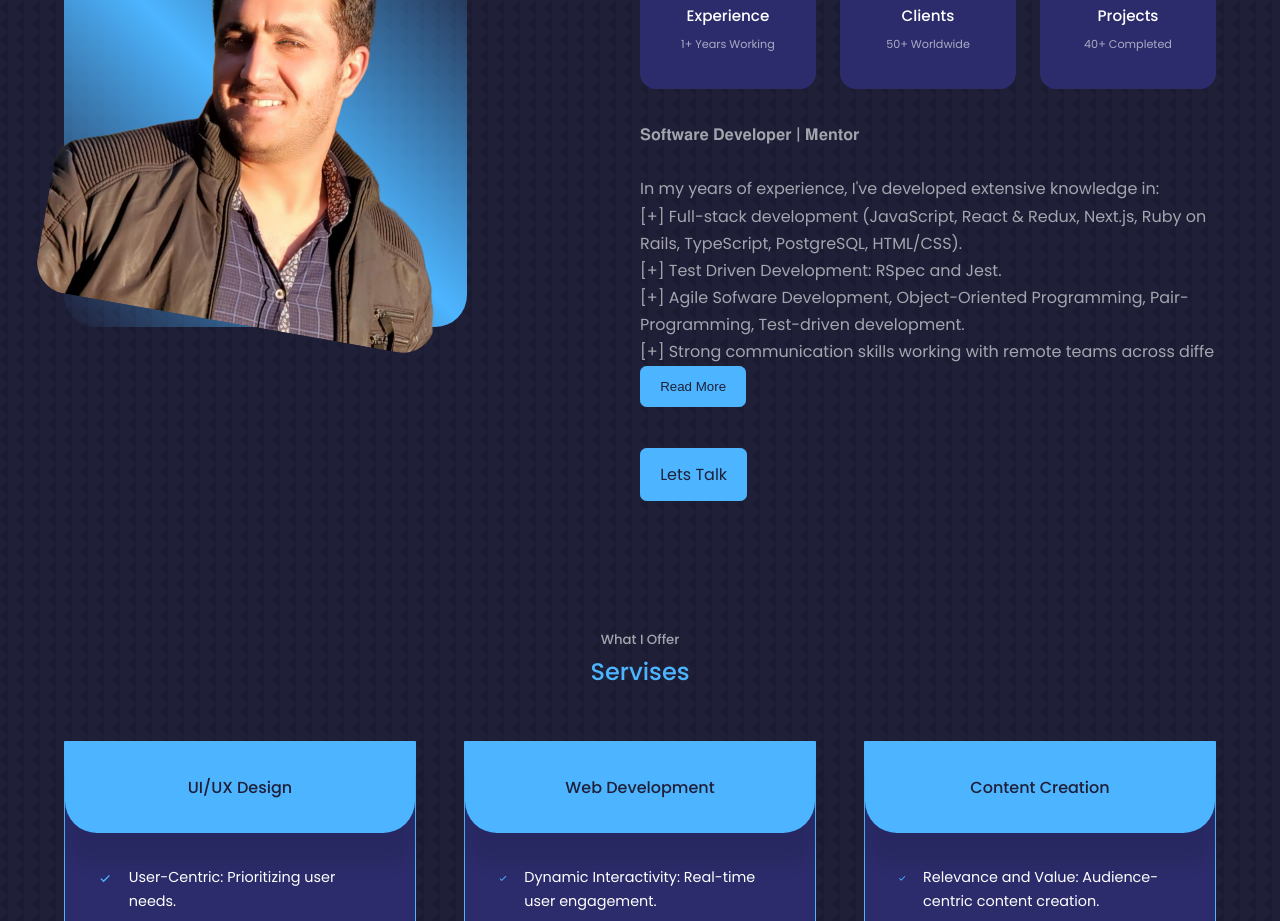
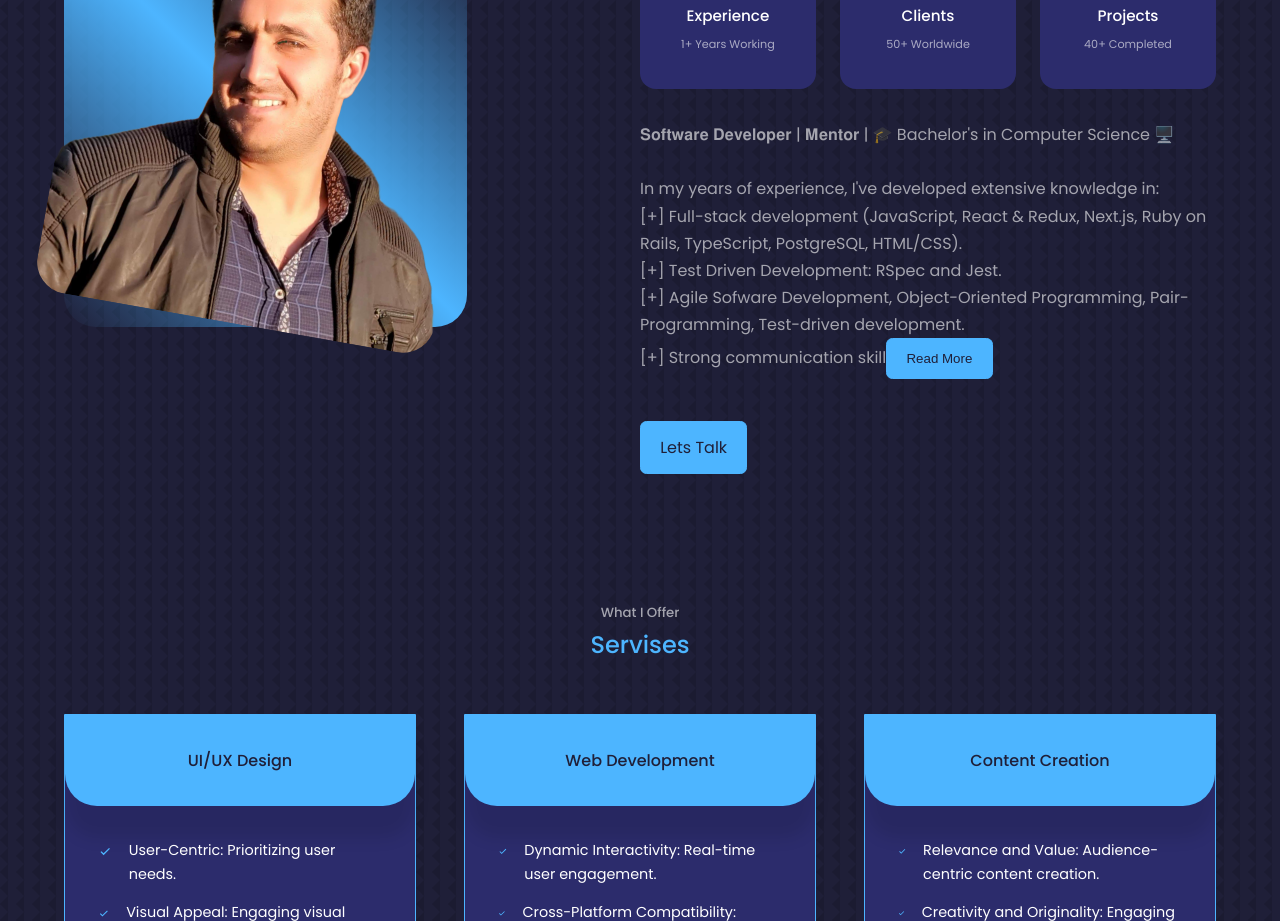
Before and after one commit to mrkamin/my-portfolio-react, a React (Create React App) app: page / in a window 1280 px wide. Shown: the part 6640-7561 px from the top of the page. Built offline with nearby package versions, Linux system fonts and the light colour scheme.

Commit message:
Update About components

```diff
--- a/src/component/about/About.jsx
+++ b/src/component/about/About.jsx
@@ -12,7 +12,7 @@ const About = () => {
     setIsFullContentVisible(!isFullContentVisible);
   };
 
-  const content = `𝐒𝐨𝐟𝐭𝐰𝐚𝐫𝐞 𝐃𝐞𝐯𝐞𝐥𝐨𝐩𝐞𝐫 | 𝐌𝐞𝐧𝐭𝐨𝐫
+  const content = `𝐒𝐨𝐟𝐭𝐰𝐚𝐫𝐞 𝐃𝐞𝐯𝐞𝐥𝐨𝐩𝐞𝐫 | 𝐌𝐞𝐧𝐭𝐨𝐫 | 🎓 Bachelor's in Computer Science 🖥️
 
   In my years of experience, I've developed extensive knowledge in:
   [+] Full-stack development (JavaScript, React & Redux, Next.js, Ruby on Rails, TypeScript, PostgreSQL, HTML/CSS).
```
